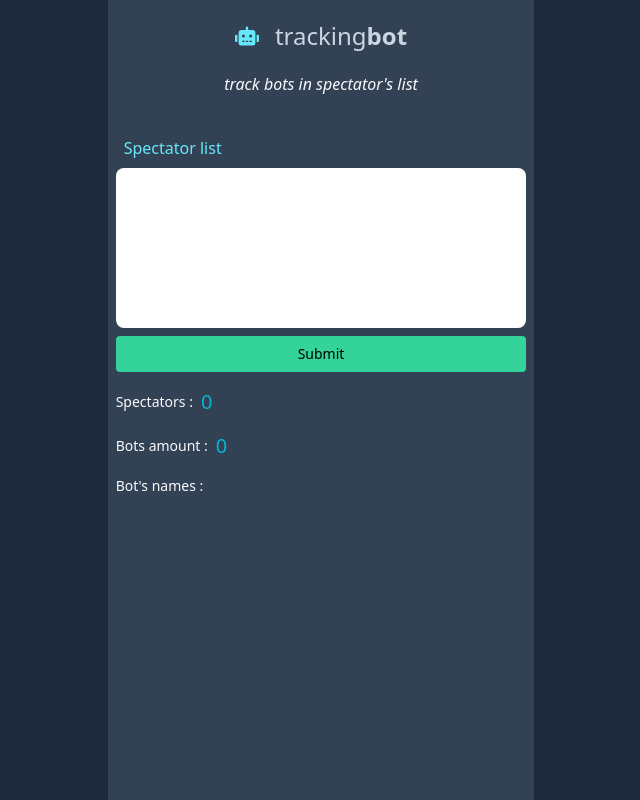
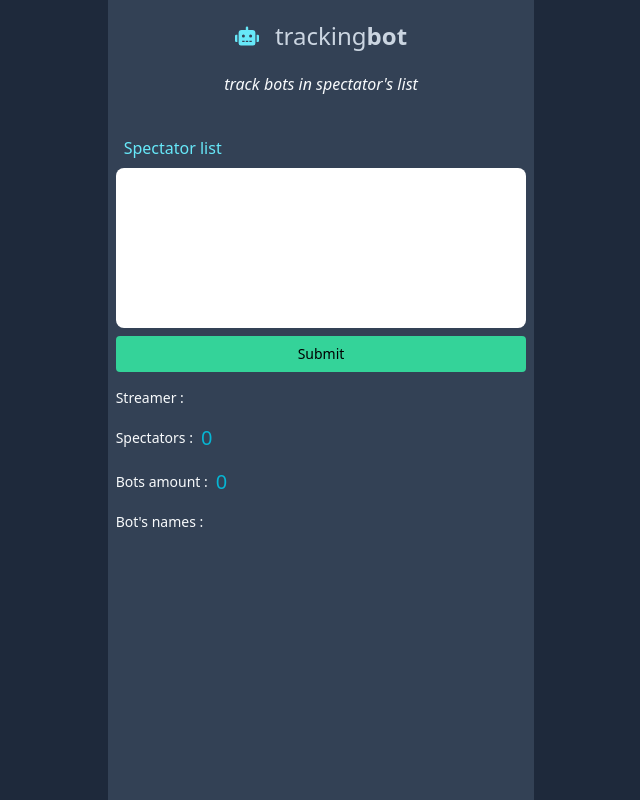
Before and after one commit to bengar-dev/tracking-bot, a React (Vite) app: page / in a window 1280 px wide. Shown: the whole page, without its empty margins (319-959 px from the left). Built offline with nearby package versions, Linux system fonts and the light colour scheme.

Commit message:
Update streamer name

```diff
--- a/src/pages/Home.tsx
+++ b/src/pages/Home.tsx
@@ -9,6 +9,7 @@ interface FormProps {
 
 interface ResultsProps {
   amountSpecs: number;
+  streamer: string;
   bots: {
     list: string[];
     amount: number;
@@ -21,6 +22,7 @@ export default function Home() {
   });
   const [result, setResult] = useState<ResultsProps>({
     amountSpecs: 0,
+    streamer: "",
     bots: {
       list: [],
       amount: 0,
@@ -31,6 +33,7 @@ export default function Home() {
     event.preventDefault();
     if (data.list) {
       const sortList = sortingUsersList(data.list);
+      const findStreamer = sortList.find((user) => user.startsWith("~")) || "";
       const botsNames = clearBotName(twitchBotName);
       const findingBots: string[] = [];
       sortList.forEach((spec) => {
@@ -40,11 +43,14 @@ export default function Home() {
         }
       });
       setResult({
+        streamer: findStreamer.slice(1),
         amountSpecs: sortList.length,
         bots: { list: findingBots, amount: findingBots.length },
       });
     }
   };
+
+  console.log(result);
 
   return (
     <div className="flex justify-center w-full min-h-screen bg-slate-800">
@@ -73,6 +79,12 @@ export default function Home() {
           </button>
         </form>
         <div className="flex flex-col">
+          <div className="flex items-center space-x-2 text-sm text-slate-50 p-2">
+            <span className="font-medium">Streamer :</span>
+            <span className="font-medium text-cyan-500 text-xl">
+              {result.streamer}
+            </span>
+          </div>
           <div className="flex items-center space-x-2 text-sm text-slate-50 p-2">
             <span className="font-medium">Spectators :</span>
             <span className="font-medium text-cyan-500 text-xl">
```
